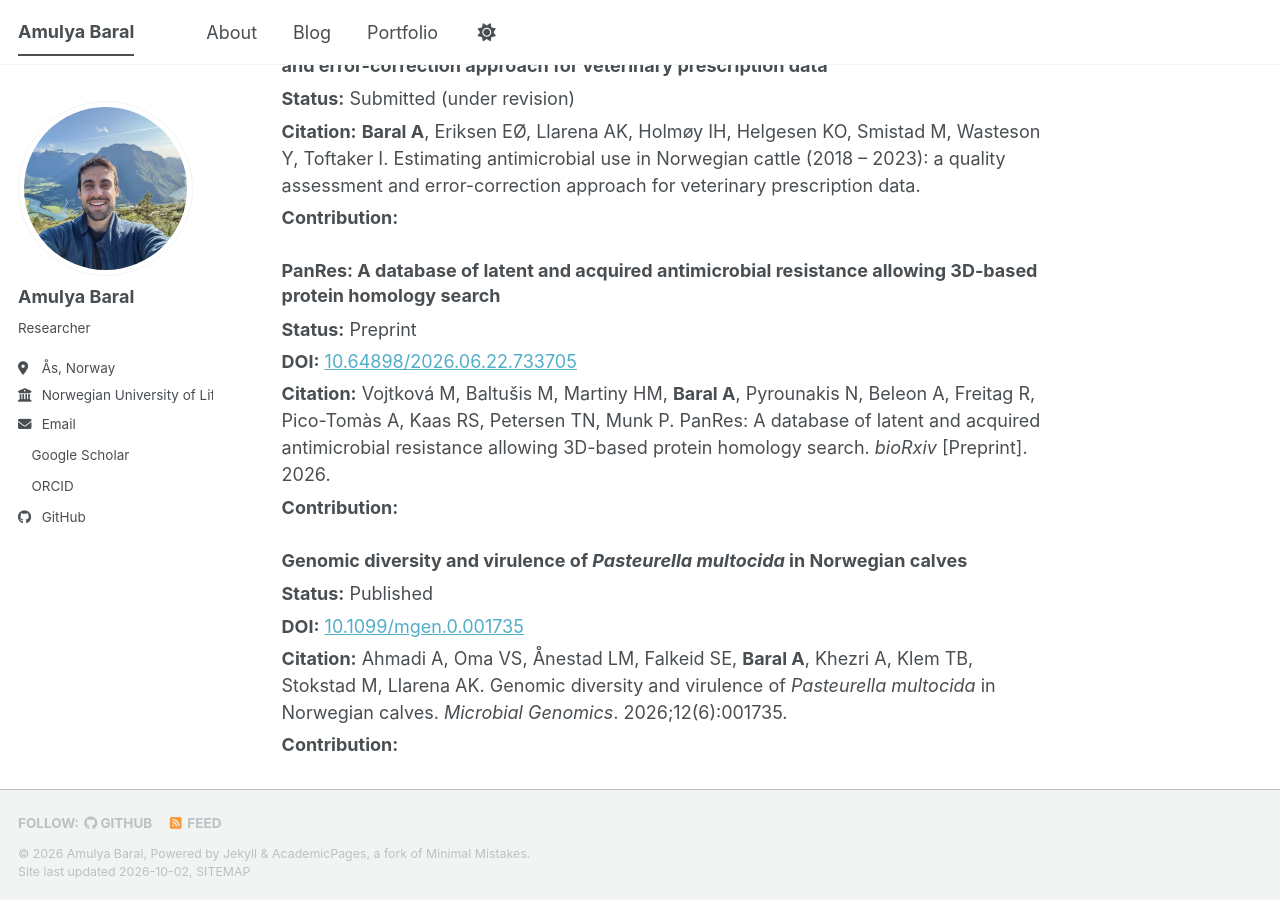
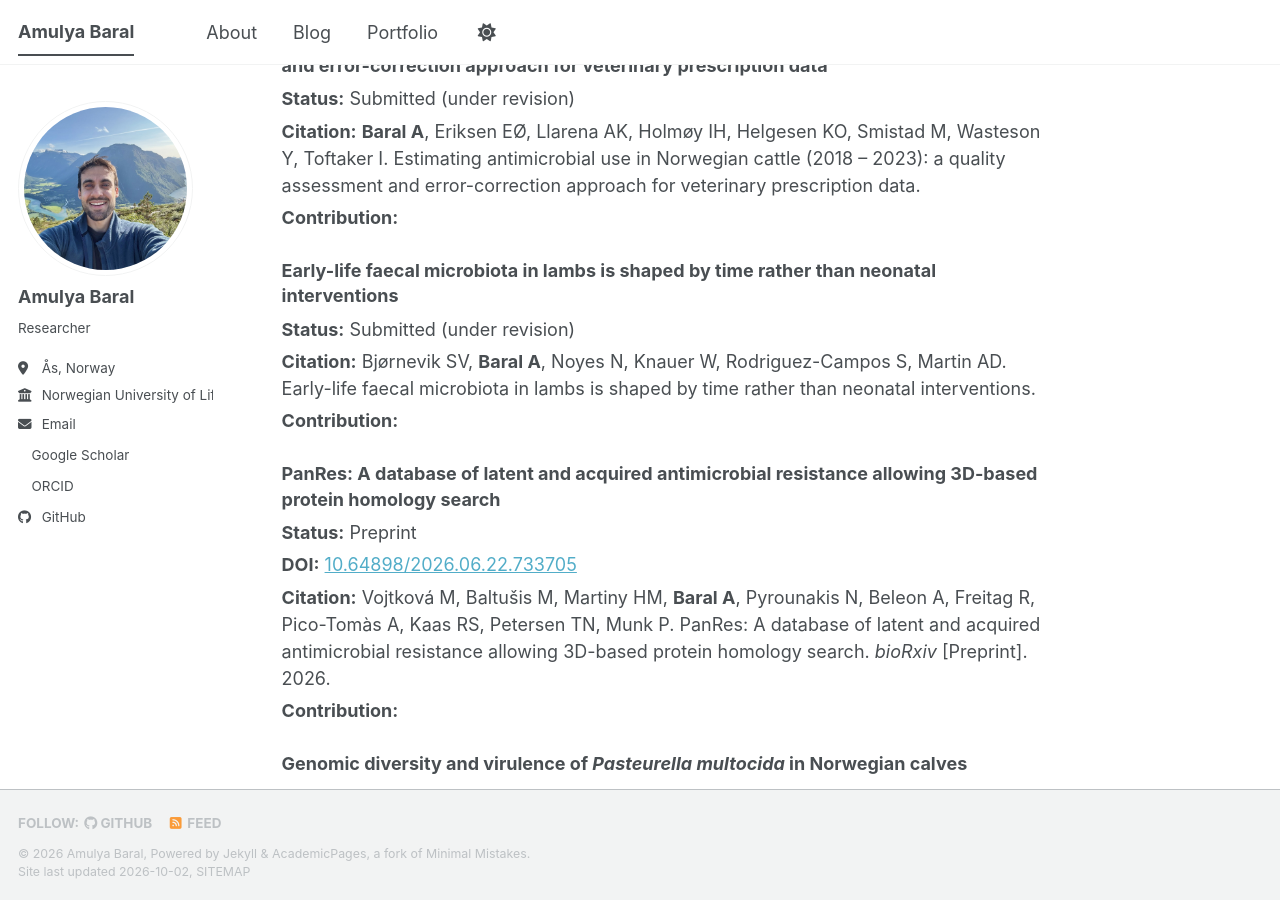
Before and after one commit to amulyabaral/amulyabaral.github.io, a Jekyll site: the page built from _pages/about.md, in a window 1280 px wide and 900 px high, scrolled down 561 px. Built offline with Jekyll 4.4.1, drawn with Linux system fonts in a browser that asks for light colours; a style sheet for code colours, icons or effects is not loaded.

Commit message:
Add lamb faecal microbiota manuscript (submitted, under revision)
Co-Authored-By: Claude Opus 5.5 <noreply@anthropic.com>
Claude-Session: https://claude.ai/code/session_01BXRpXnbgsK1NXFWMyg1ZFr

```diff
--- a/_includes/papers.md
+++ b/_includes/papers.md
@@ -15,6 +15,11 @@ Wrap your name in ** to make it bold. If there's no DOI, delete that line or swa
 #### Estimating antimicrobial use in Norwegian cattle (2018 – 2023): a quality assessment and error-correction approach for veterinary prescription data
 - **Status:** Submitted (under revision)
 - **Citation:** **Baral A**, Eriksen EØ, Llarena AK, Holmøy IH, Helgesen KO, Smistad M, Wasteson Y, Toftaker I. Estimating antimicrobial use in Norwegian cattle (2018 – 2023): a quality assessment and error-correction approach for veterinary prescription data.
+- **Contribution:**
+
+#### Early-life faecal microbiota in lambs is shaped by time rather than neonatal interventions
+- **Status:** Submitted (under revision)
+- **Citation:** Bjørnevik SV, **Baral A**, Noyes N, Knauer W, Rodriguez-Campos S, Martin AD. Early-life faecal microbiota in lambs is shaped by time rather than neonatal interventions.
 - **Contribution:**
 
 #### PanRes: A database of latent and acquired antimicrobial resistance allowing 3D-based protein homology search
```
